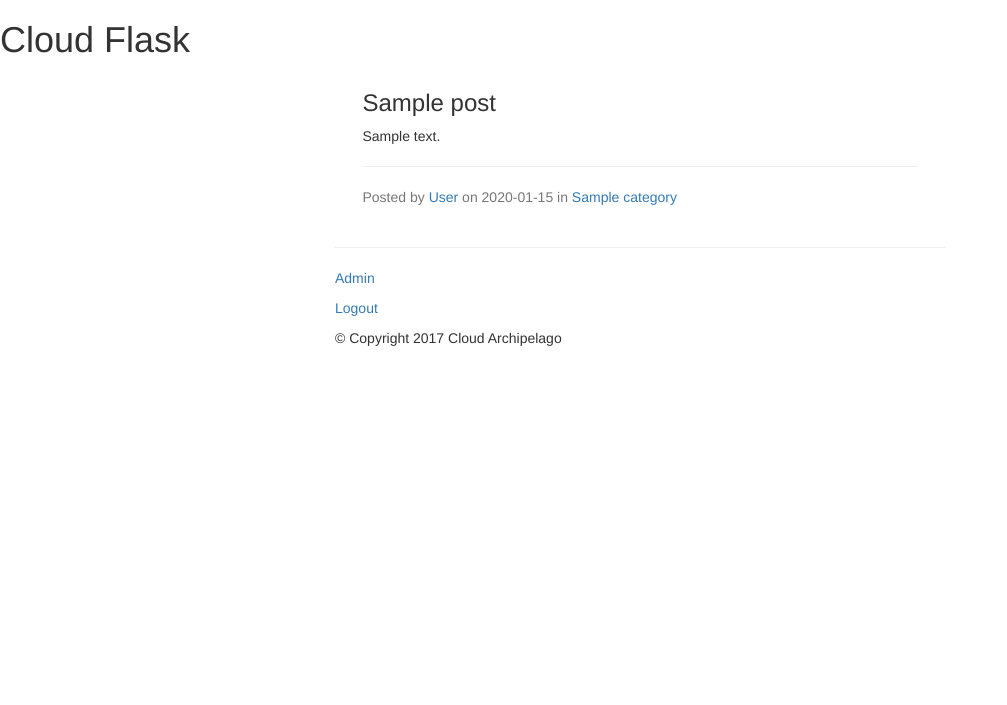
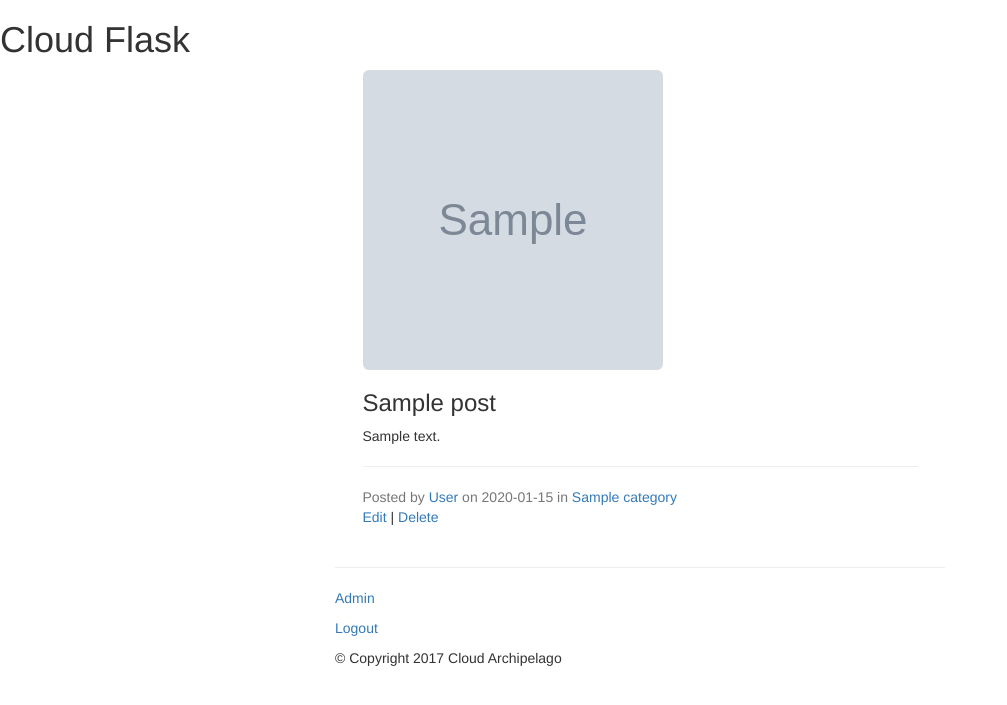
Before and after one commit to bobbanovski/CloudFlask, a Flask app: a page that uses flask_init/templates/blog/article.html in a window 1280 px wide. Shown: the top 705 px of the page, without its empty margins (0-1007 px from the left). Run offline with Flask 2, Linux system fonts and the light colour scheme; the visitor is signed in with stand-in values (Sample User, id 1); tables that the repository leaves empty hold one stand-in row (values such as "Sample post"); grey boxes marked "Sample" are stand-in pictures; some libraries are stand-ins or nearby versions.

Commit message:
enable edit, deletion of articles

```diff
--- a/flask_init/blog/models.py
+++ b/flask_init/blog/models.py
@@ -36,6 +36,7 @@ class Post(db.Model):
         self.authorId=author.id
         self.title=title
         self.body=body
+        self.image = image
         self.slug=slug
         if publishDate is None:
             self.publishDate=datetime.utcnow()
--- a/flask_init/blog/views.py
+++ b/flask_init/blog/views.py
@@ -17,7 +17,7 @@ def index(page=1):
     blog = Blog.query.first()
     if not blog:
         return redirect(url_for('setup'))
-    posts = Post.query.order_by(Post.publishDate.desc()).paginate(page, postsPerPage, False)
+    posts = Post.query.filter_by(live=True).order_by(Post.publishDate.desc()).paginate(page, postsPerPage, False)
 
     return render_template('/blog/index.html', posts = posts, blog=blog)
 
@@ -105,3 +105,19 @@ def article(slug):
     post = Post.query.filter_by(slug=slug).first_or_404()
 
     return render_template('blog/article.html', post = post)
+
+@app.route('/edit/<int:post_id>')
+@author_required
+def edit(post_id):
+    post = Post.query.filter_by(id=post_id).first_or_404()
+    form = PostForm(obj=post) #assign all fields from post object
+    return render_template('blog/post.html', form=form, post = post, action="edit")
+
+@app.route('/delete/<int:post_id>')
+@author_required
+def delete(post_id):
+    post = Post.query.filter_by(id=post_id).first_or_404()
+    post.live = False
+    db.session.commit()
+    flash("article deleted")
+    return redirect('/admin')
--- a/flask_init/settings.py
+++ b/flask_init/settings.py
@@ -11,4 +11,4 @@ DB_URI = "mysql+pymysql://%s:%s@%s/%s" % (DB_USERNAME, DB_PASSWORD, DB_HOST, DB_
 SQLALCHEMY_DATABASE_URI = DB_URI #cannot change sqlalchemy variable name
 SQLALCHEMY_TRACK_MODIFICATIONS = True
 UPLOADED_IMAGES_DEST = '/home/ubuntu/workspace/flask_init/static/images'
-UPLOADED_IMAGES_URL = '/static/images'
+UPLOADED_IMAGES_URL = '/static/images/'
--- a/flask_init/templates/blog/admin.html
+++ b/flask_init/templates/blog/admin.html
@@ -24,7 +24,8 @@
         <div class="post-list">
             {% for post in posts.items %}
             <div class="post-item">
-                <h4><a href="{{ url_for('article', slug=post.slug) }}">{{post.title}}</a></h4>
+                <h4><a href="{{ url_for('article', slug=post.slug) }}">{{post.title}}</a>
+                {% if not post.live %} - Deleted{% endif %}</h4>
                 <p class="text-muted">Posted by {{post.author.fullname}} on {{post.publishDate.strftime('%Y-%m-%d')}}
                 in <a href="#">{{post.category.name}}</a>
                 </p>
--- a/flask_init/templates/blog/article.html
+++ b/flask_init/templates/blog/article.html
@@ -5,11 +5,19 @@
 {% block content %}
     <div class="row">
         <div class="col-md-offset-3 col-md-6">
+            {% if post.image %}
+                <img src="{{ post.imgsrc }}" height="300px" width="300px" class="img-rounded" />
+            {% endif %}
             <h3>{{ post.title }}</h3>
             <p>{{ post.body|markdown }}</p>
             <hr />
             <div class="text-muted">Posted by <a href="#">{{post.author.fullname}}</a>
             on {{post.publishDate.strftime('%Y-%m-%d')}} in <a href="#">{{ post.category.name}}</a></div>
+
+            {% if session.get('is_author') %}
+                <a href="{{url_for('edit', post_id=post.id)}}">Edit</a> |
+                <a href="{{url_for('delete', post_id=post.id)}}">Delete</a>
+            {% endif %}
         </div>
     </div>
 {% endblock %}
```
Also changed, not shown: flask_init/templates/blog/index.html (+14 -4 lines), flask_init/static/images/Entopy_1.jpg (renamed from flask_init/static/images/Entopy.jpg), flask_init/static/images/WhoWeAre.jpg (added), flask_init/static/images/WhoWeAre_1.jpg (added).
